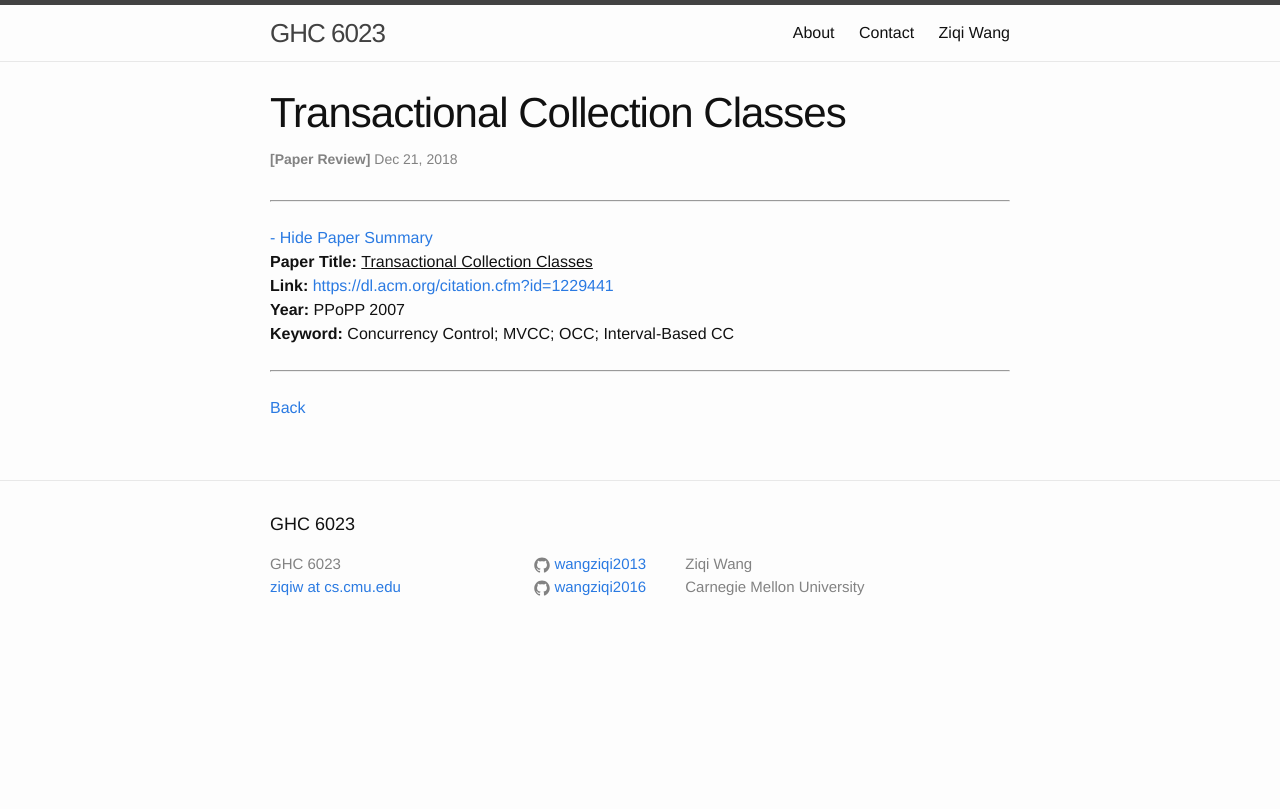
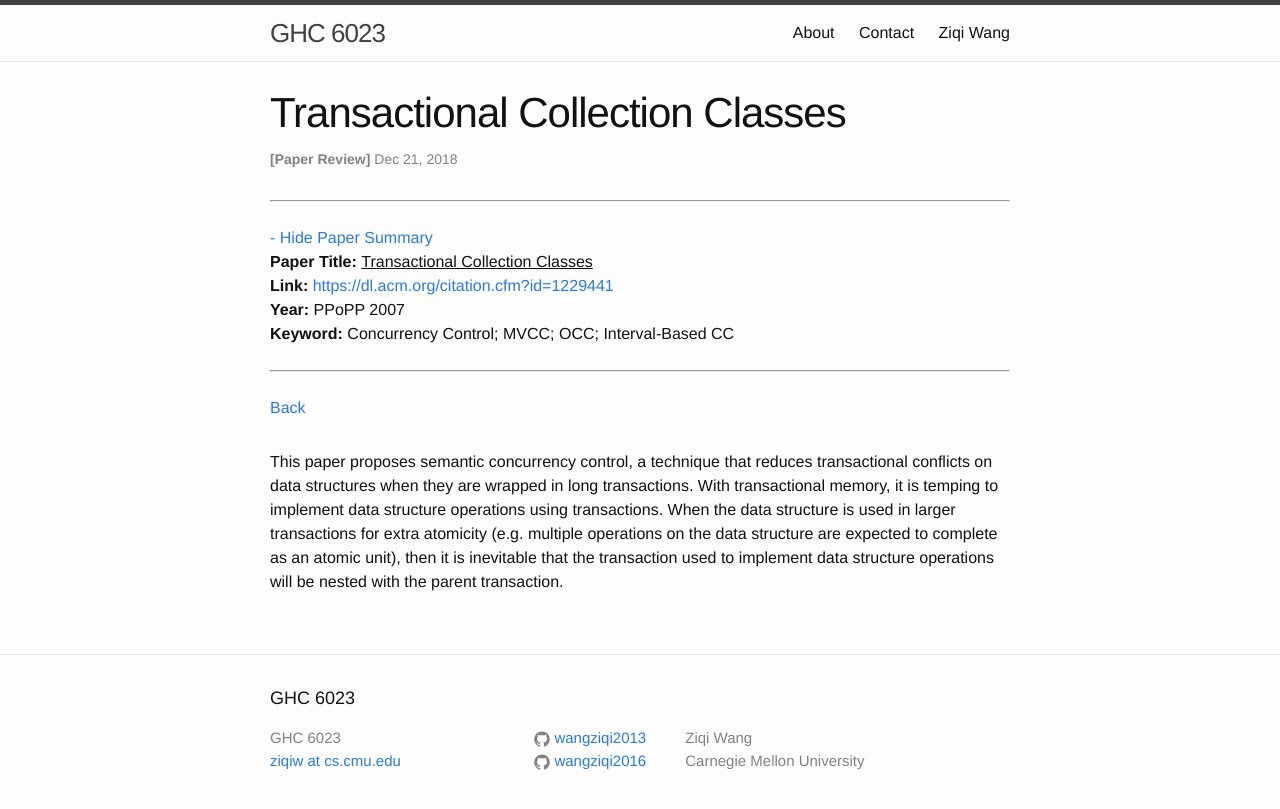
Before and after one commit to wangziqi2013/wangziqi2013.github.io, a Jekyll site: the page built from _posts/2018-12-21-transactional-collection-classes.markdown, in a window 1280 px wide. Shown: the top 809 px of the page. Built offline with Jekyll 4.4.1, drawn with Linux system fonts in a browser that asks for light colours.

Commit message:
Working on nested

```diff
--- a/_posts/2018-12-21-transactional-collection-classes.markdown
+++ b/_posts/2018-12-21-transactional-collection-classes.markdown
@@ -12,3 +12,9 @@ htm_cd:
 htm_cr:
 version_mgmt:
 ---
+
+This paper proposes semantic concurrency control, a technique that reduces transactional conflicts on data structures when
+they are wrapped in long transactions. With transactional memory, it is temping to implement data structure operations using
+transactions. When the data structure is used in larger transactions for extra atomicity (e.g. multiple operations on the
+data structure are expected to complete as an atomic unit), then it is inevitable that the transaction used to implement
+data structure operations will be nested with the parent transaction.
```
